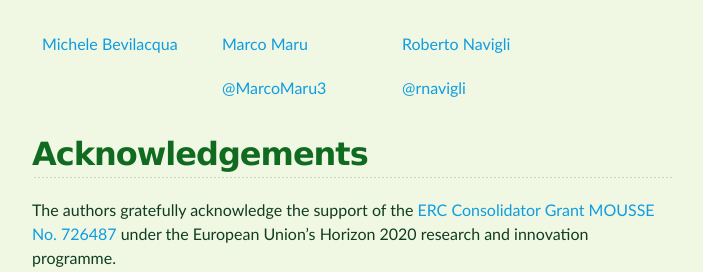
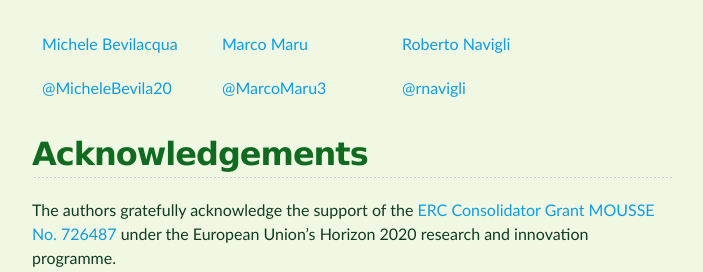
Before and after one commit to mbevila/generationary_web, a Jekyll site: the page built from index.md, in a window 1280 px wide, cut to the strip 1264-1536 px from the top of the page. Shown: the whole strip, without its empty margins (288-991 px from the left). Built offline with Jekyll 4.4.1, drawn with Linux system fonts in a browser that asks for light colours.

Commit message:
Update index.md

```diff
--- a/index.md
+++ b/index.md
@@ -56,7 +56,7 @@ We are currently working to release software and reproduction materials. Stay tu
 </tr>
 <tr>
 	<td>
-		<a href="https://twitter.com/MicheleBevila20"></a>
+		<a href="https://twitter.com/MicheleBevila20">@MicheleBevila20</a>
 	</td>
 	<td>
 		<a href="https://twitter.com/MarcoMaru3">@MarcoMaru3</a>
```
